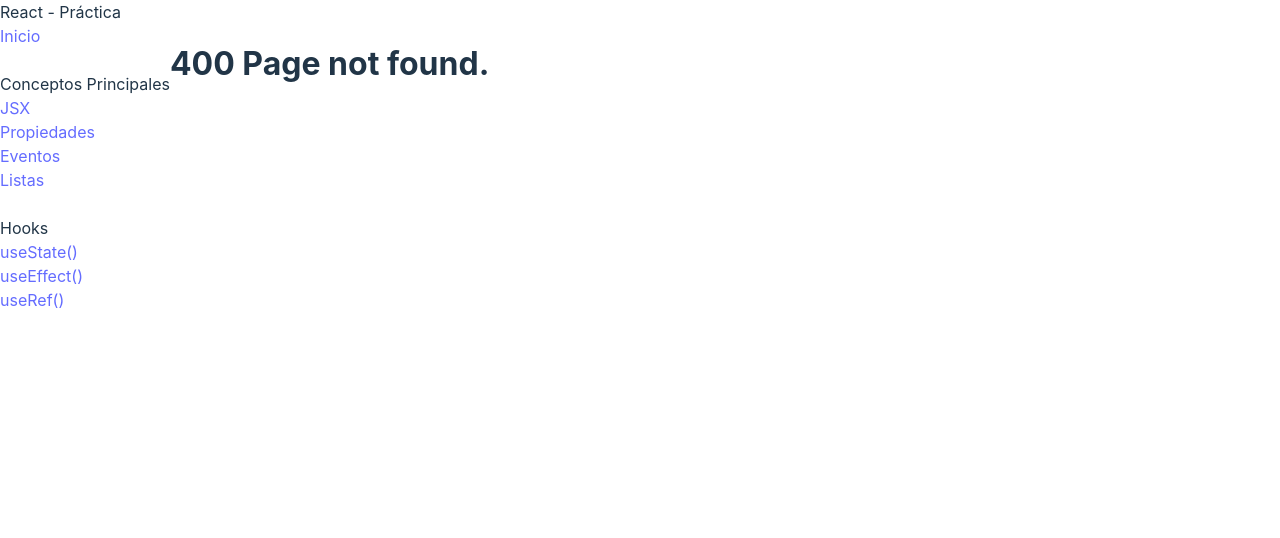
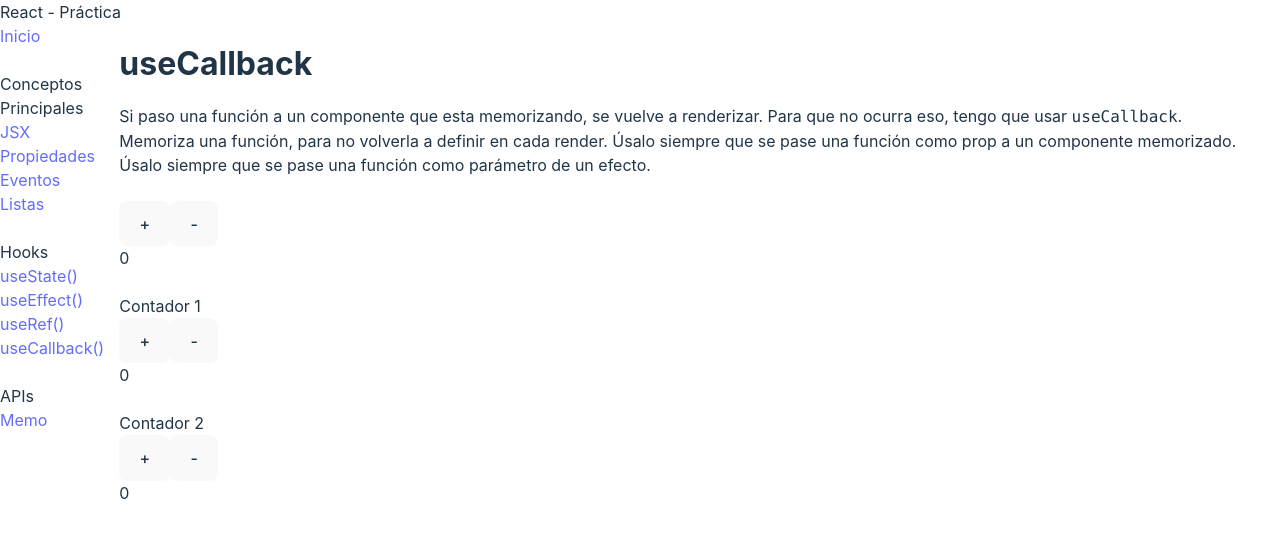
Before and after one commit to luiz-22/react, a React (Vite) app: page /usecallback in a window 1280 px wide. Before the commit this address had no page. Shown: the top 538 px of the page. Built offline with nearby package versions, Linux system fonts and the light colour scheme.

Commit message:
24/04/2024

```diff
--- a/src/App.jsx
+++ b/src/App.jsx
@@ -11,6 +11,9 @@ import Listas from './pages/principales/Listas'
 import UseState from './pages/hooks/UseState'
 import UseEffect from './pages/hooks/UseEffect'
 import UseRef from './pages/hooks/UseRef'
+import UseCallback from './pages/hooks/UseCallback'
+// ------------------------------ APIs ------------------------------
+import Memo from './pages/apis/Memo'
 
 function App() {
 
@@ -41,6 +44,10 @@ function App() {
             <Route path="/usestate" element={<UseState />}></Route>
             <Route path="/useeffect" element={<UseEffect />}></Route>
             <Route path="/useref" element={<UseRef />}></Route>
+            <Route path="/usecallback" element={<UseCallback />}></Route>
+
+            {/* ------------------------------ APIs ------------------------------ */}
+            <Route path="/memo" element={<Memo />}></Route>
 
             <Route path="*" element={<h1>400 Page not found.</h1>} />
           </Routes>
--- a/src/components/SideBar.jsx
+++ b/src/components/SideBar.jsx
@@ -9,7 +9,9 @@ function SideBar() {
             Inicio
           </Link>
         </li>
+
         <br />
+
         <li className="font-bold">Conceptos Principales</li>
         <li>
           <Link to="jsx" className="pl-4">
@@ -31,7 +33,9 @@ function SideBar() {
             Listas
           </Link>
         </li>
+
         <br />
+
         <li className="font-bold">Hooks</li>
         <li>
           <Link to="usestate" className="pl-4">
@@ -48,6 +52,20 @@ function SideBar() {
             useRef()
           </Link>
         </li>
+        <li>
+          <Link to="usecallback" className="pl-4">
+            useCallback()
+          </Link>
+        </li>
+
+        <br />
+
+        <li className="font-bold">APIs</li>
+        <li>
+          <Link to="memo" className="pl-4">
+            Memo
+          </Link>
+        </li>
       </ul>
     </div>
   );
--- /dev/null
+++ b/src/pages/apis/Memo.jsx
@@ -0,0 +1,48 @@
+import { memo, useState } from "react";
+
+const Contador1 = () => {
+
+  console.log("Contador 1 se renderiza")
+
+  return (
+    <></>
+  )
+}
+
+const Contador2 = memo(() => {
+  console.log("Contador 2 se renderiza");
+  return <></>;
+});
+Contador2.displayName = "Contador2"; // Asigna el nombre del componente
+
+export default function Memo() {
+  const [contador, setContador] = useState(0);
+
+  const sumar = () => setContador(contador + 1);
+
+  const restar = () => setContador(contador - 1);
+
+  return (
+    <div>
+      <h1>Memo</h1>
+
+      <p>
+        <code>memo</code> te permite saltarte el rerenderizado de un componente cuando sus props no han cambiado.
+      </p>
+
+      <br />
+
+      <nav>
+        <button onClick={sumar}>+</button>
+        <button onClick={restar}>-</button>
+      </nav>
+
+      <br />
+
+      <p>{contador}</p>
+
+      <Contador1 />
+      <Contador2 />
+    </div>
+  );
+}
--- /dev/null
+++ b/src/pages/hooks/UseCallback.jsx
@@ -0,0 +1,91 @@
+import { memo, useState, useCallback } from "react";
+import PropTypes from "prop-types";
+
+const Contador1 = memo(({ contador, sumar, restar }) => {
+  // console.log("Contador 1 se renderiza");
+  return (
+    <>
+      <h3>Contador 1</h3>
+
+      <nav>
+        <button onClick={sumar}>+</button>
+        <button onClick={restar}>-</button>
+      </nav>
+
+      <p>{contador}</p>
+    </>
+  )
+});
+
+Contador1.displayName = "Contador1"; // Asigna el nombre del componente
+
+Contador1.propTypes = { // Agrega validación de tipos
+  contador: PropTypes.number.isRequired,
+  sumar: PropTypes.func.isRequired,
+  restar: PropTypes.func.isRequired,
+};
+
+const Contador2 = memo(({ contador, sumar, restar }) => {
+  // console.log("Contador 2 se renderiza");
+  return (
+    <>
+      <h3>Contador 2</h3>
+
+      <nav>
+        <button onClick={sumar}>+</button>
+        <button onClick={restar}>-</button>
+      </nav>
+
+      <p>{contador}</p>
+    </>
+  )
+});
+
+Contador2.displayName = "Contador2"; // Asigna el nombre del componente
+
+Contador2.propTypes = { // Agrega validación de tipos
+  contador: PropTypes.number.isRequired,
+  sumar: PropTypes.func.isRequired,
+  restar: PropTypes.func.isRequired,
+};
+
+export default function UseCallback() {
+  const [contador, setContador] = useState(0);
+
+  const sumar = useCallback(() => setContador(contador + 1), [contador]);
+
+  const restar = useCallback(() => setContador(contador - 1), [contador]);
+
+  return (
+    <>
+      <h1>useCallback</h1>
+
+      <p>
+        Si paso una función a un componente que esta memorizando, se vuelve a
+        renderizar. Para que no ocurra eso, tengo que usar{" "}
+        <code>useCallback</code>.
+      </p>
+      <p>
+        Memoriza una función, para no volverla a definir en cada render. Úsalo
+        siempre que se pase una función como prop a un componente memorizado.
+        Úsalo siempre que se pase una función como parámetro de un efecto.
+      </p>
+
+      <br />
+
+      <nav>
+        <button onClick={sumar}>+</button>
+        <button onClick={restar}>-</button>
+      </nav>
+      <p>{contador}</p>
+
+      <br />
+
+      <Contador1 contador={contador} sumar={sumar} restar={restar} />
+
+      <br />
+
+      <Contador2 contador={contador} sumar={sumar} restar={restar} />
+    </>
+  );
+}
--- a/src/pages/hooks/UseRef.jsx
+++ b/src/pages/hooks/UseRef.jsx
@@ -4,8 +4,6 @@ export default function UseRef() {
 
     let refMenu = useRef(),
         refMenuBtn = useRef();
-
-    //setTimeout(() => console.log(refMenu, refMenuBtn), 1000)
 
     const handleToggleMenu = () => {
         if (refMenuBtn.current.textContent === "Menú") {       // Uso la referencia para manupular el elemento
```
